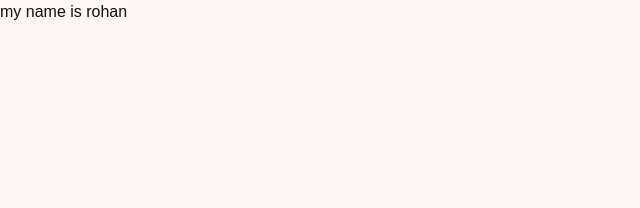
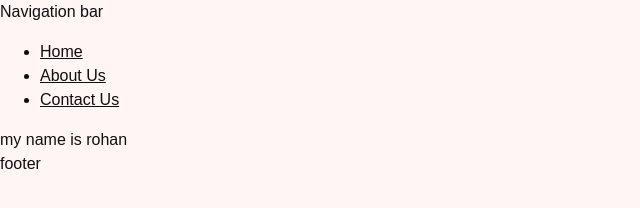
Before and after one commit to rohan031/travelseye, an Astro site: page / in a window 1280 px wide. Shown: the whole page, without its empty margins (0-640 px from the left). Built offline with nearby package versions, Linux system fonts and the light colour scheme; Astro itself is replaced by a stand-in of ours.

Commit message:
added components

```diff
--- /dev/null
+++ b/src/components/Button-cta/Button.astro
@@ -0,0 +1,5 @@
+---
+
+---
+
+<button>Button</button>
--- /dev/null
+++ b/src/components/Footer/Footer.astro
@@ -0,0 +1,5 @@
+---
+
+---
+
+<footer>footer</footer>
--- /dev/null
+++ b/src/components/Navigation/Navigation.astro
@@ -0,0 +1,21 @@
+---
+
+---
+
+<>
+	<nav>
+		Navigation bar
+
+		<ul>
+			<li>
+				<a href="/">Home</a>
+			</li>
+			<li>
+				<a href="/about-us">About Us</a>
+			</li>
+			<li>
+				<a href="/contact-us">Contact Us</a>
+			</li>
+		</ul>
+	</nav>
+</>
--- a/src/layout/HomeLayout.astro
+++ b/src/layout/HomeLayout.astro
@@ -1,6 +1,10 @@
 ---
+import { ViewTransitions } from "astro:transitions";
 import "../styles/main.scss";
 import "@fontsource-variable/inter";
+
+import Navigation from "../components/Navigation/Navigation.astro";
+import Footer from "../components/Footer/Footer.astro";
 
 const { pageTitle } = Astro.props;
 ---
@@ -12,8 +16,12 @@ const { pageTitle } = Astro.props;
 		<meta name="viewport" content="width=device-width" />
 		<meta name="generator" content={Astro.generator} />
 		<title>{pageTitle}</title>
+		<ViewTransitions />
 	</head>
 	<body>
+		<Navigation />
 		<slot />
+
+		<Footer />
 	</body>
 </html>
```
